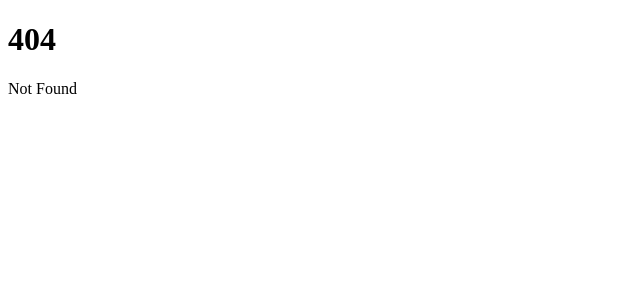
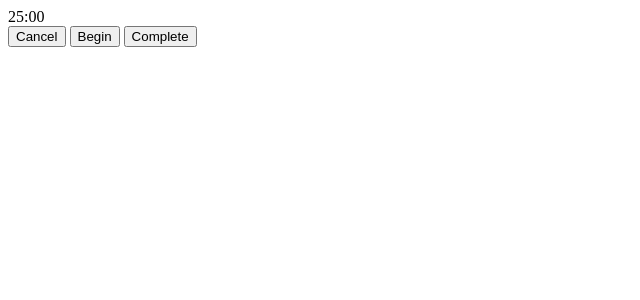
Before and after one commit to aadritraj/useful-stuff, a SvelteKit app: page /pomodoro in a window 1280 px wide. Before the commit this address had no page. Shown: the top 300 px of the page, without its empty margins (0-640 px from the left). Built offline with nearby package versions, Linux system fonts and the light colour scheme.

Commit message:
feat: add barebones pomodoro timer

```diff
--- /dev/null
+++ b/src/routes/pomodoro/+page.svelte
@@ -0,0 +1,84 @@
+<script lang="ts">
+	const POMODORI_COUNT = 4;
+
+	const states = {
+		idle: "isIdle",
+		progressing: "isProgressing",
+		resting: "isResting"
+	};
+
+	const periods = {
+		pomodoro: 1500, // 45 minutes
+		shortBreak: 300, // 5 minutes
+		longBreak: 900 // 15 minutes
+	};
+
+	let currentTime = $state(periods.pomodoro);
+	let currentState = $state(states.idle);
+	let interval: Timer;
+
+	let cycles = $state(0);
+
+	let formattedTime = $derived.by(() => {
+		const minutes = Math.floor(currentTime / 60)
+			.toString()
+			.padStart(2, "0");
+		const seconds = (currentTime % 60).toString().padStart(2, "0");
+
+		return `${minutes}:${seconds}`;
+	});
+
+	const setState = (newState: string) => {
+		clearInterval(interval);
+		currentState = newState;
+	};
+
+	const idle = () => {
+		setState(states.idle);
+		currentTime = periods.pomodoro;
+	};
+
+	const rest = (time: number) => {
+		setState(states.resting);
+		currentTime = time;
+
+		interval = setInterval(() => {
+			if (currentTime == 0) idle();
+
+			currentTime -= 1;
+		}, 1000);
+	};
+
+	const completePomodoro = () => {
+		cycles++;
+
+		if (cycles === POMODORI_COUNT) {
+			rest(periods.longBreak);
+			cycles = 0;
+		} else {
+			rest(periods.shortBreak);
+		}
+	};
+
+	const startPomodoro = () => {
+		setState(states.progressing);
+		currentTime = periods.pomodoro;
+
+		interval = setInterval(() => {
+			if (currentTime === 0) completePomodoro();
+
+			currentTime -= 1;
+		}, 1000);
+	};
+
+	const cancelPomodoro = () => {
+		idle();
+	};
+</script>
+
+<time>{formattedTime}</time>
+<div>
+	<button onclick={cancelPomodoro}>Cancel</button>
+	<button onclick={startPomodoro}>Begin</button>
+	<button onclick={completePomodoro}>Complete</button>
+</div>
```
